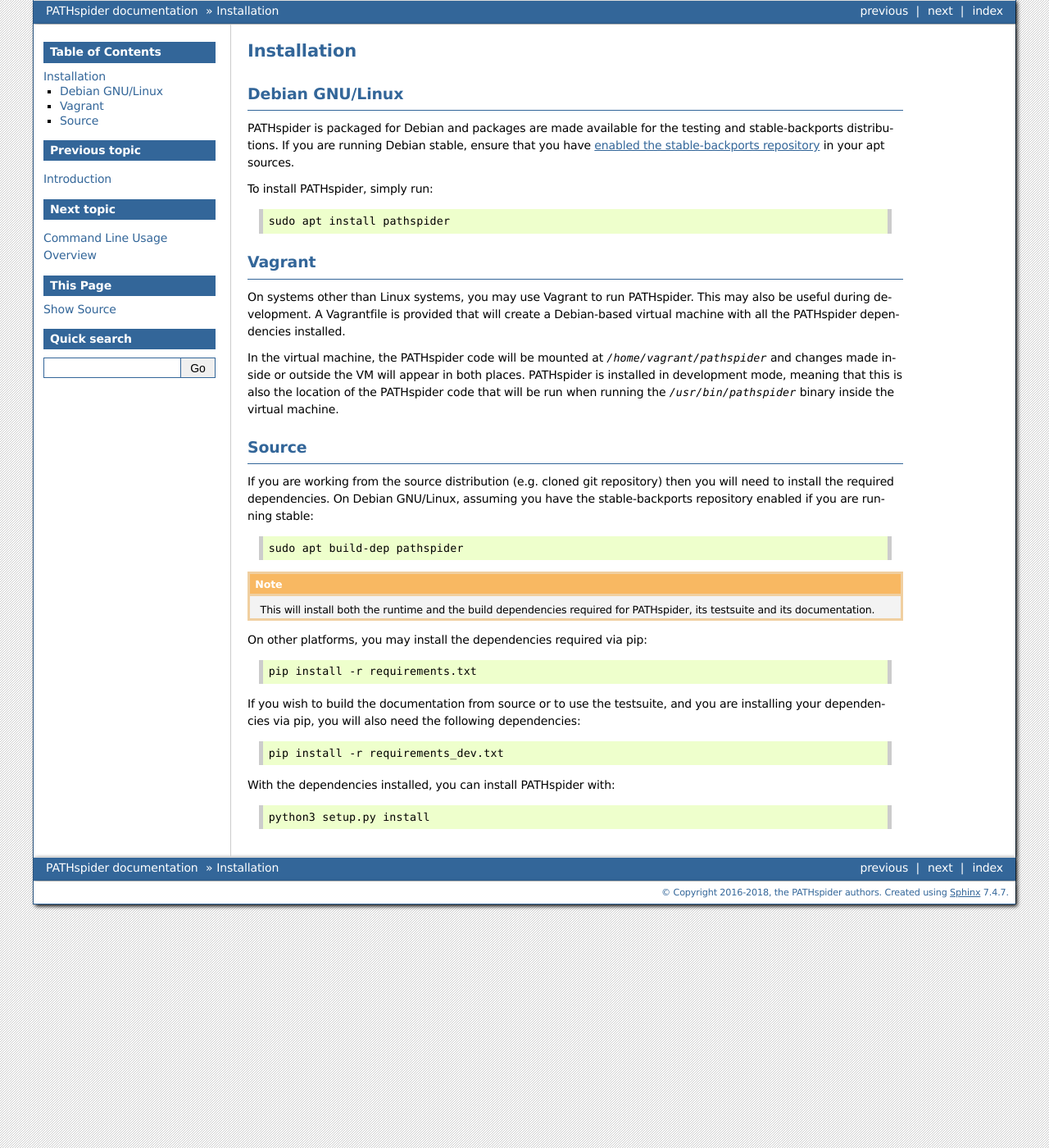
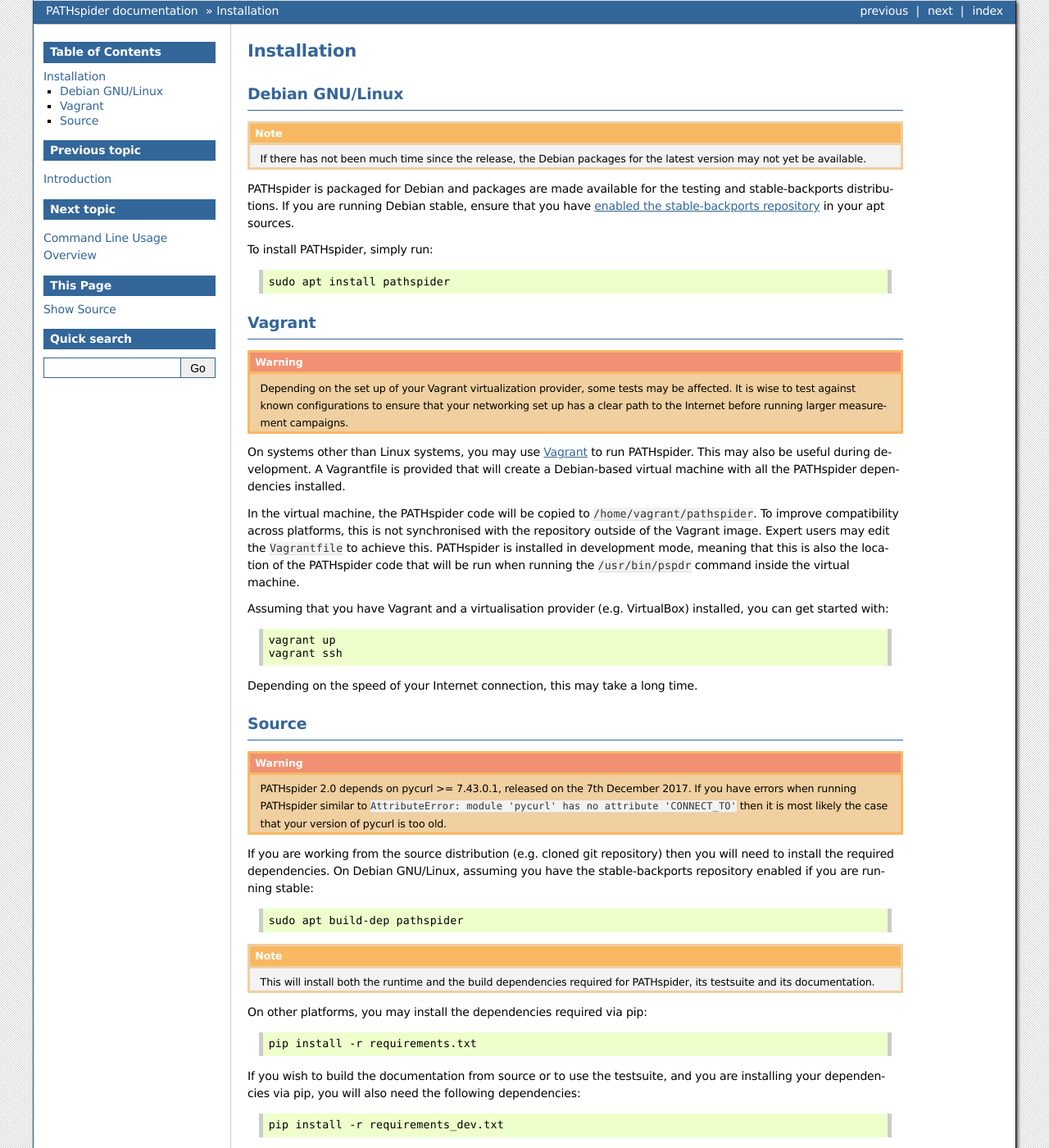
Before and after one commit to mami-project/pathspider, a Sphinx documentation site: the page built from doc/installation.rst, in a window 1280 px wide and 1400 px high. Shown: the whole window at 82% size. Built offline with Sphinx 7.4.7, drawn with Linux system fonts in a browser that asks for light colours; the version number could not be read and is left out.

Commit message:
Updates installation documentation
 * Vagrantfile is updated for 2.0
 * pycurl added back to requirements.txt now that a release has been
   made with the changes that were required for PATHspider 2.0
 * Updated the installation page in the documentation for 2.0

```diff
--- a/doc/installation.rst
+++ b/doc/installation.rst
@@ -3,6 +3,9 @@
 
 Debian GNU/Linux
 ----------------
+
+.. note:: If there has not been much time since the release, the Debian
+          packages for the latest version may not yet be available.
 
 PATHspider is packaged for Debian and packages are made available for the
 testing and stable-backports distributions. If you are running Debian stable,
@@ -18,20 +21,42 @@
 Vagrant
 -------
 
-On systems other than Linux systems, you may use Vagrant to run PATHspider.
-This may also be useful during development. A Vagrantfile is provided that
-will create a Debian-based virtual machine with all the PATHspider dependencies
-installed.
+.. warning:: Depending on the set up of your Vagrant virtualization provider,
+             some tests may be affected. It is wise to test against known
+             configurations to ensure that your networking set up has a clear
+             path to the Internet before running larger measurement campaigns.
 
-In the virtual machine, the PATHspider code will be mounted at
-`/home/vagrant/pathspider` and changes made inside or outside the VM will appear
-in both places. PATHspider is installed in development mode, meaning that
-this is also the location of the PATHspider code that will be run when
-running the `/usr/bin/pathspider` binary inside the virtual machine.
+On systems other than Linux systems, you may use `Vagrant
+<https://www.vagrantup.com/>`_ to run PATHspider.  This may also be useful
+during development. A Vagrantfile is provided that will create a Debian-based
+virtual machine with all the PATHspider dependencies installed.
 
+In the virtual machine, the PATHspider code will be copied to
+``/home/vagrant/pathspider``. To improve compatibility across platforms, this
+is not synchronised with the repository outside of the Vagrant image. Expert
+users may edit the ``Vagrantfile`` to achieve this. PATHspider is installed in
+development mode, meaning that this is also the location of the PATHspider code
+that will be run when running the ``/usr/bin/pspdr`` command inside the virtual
+machine.
+
+Assuming that you have Vagrant and a virtualisation provider (e.g. VirtualBox)
+installed, you can get started with:
+
+.. code-block:: shell
+
+   vagrant up
+   vagrant ssh
+
+Depending on the speed of your Internet connection, this may take a long time.
 
 Source
 ------
+
+.. warning:: PATHspider 2.0 depends on pycurl >= 7.43.0.1, released on the 7th
+             December 2017. If you have errors when running PATHspider similar
+             to ``AttributeError: module 'pycurl' has no attribute
+             'CONNECT_TO'`` then it is most likely the case that your version
+             of pycurl is too old.
 
 If you are working from the source distribution (e.g. cloned git repository)
 then you will need to install the required dependencies. On Debian GNU/Linux,
--- a/requirements.txt
+++ b/requirements.txt
@@ -3,3 +3,4 @@
 scapy-python3
 stem
 dnslib
+pycurl
```
Also changed, not shown: 1 other file.
